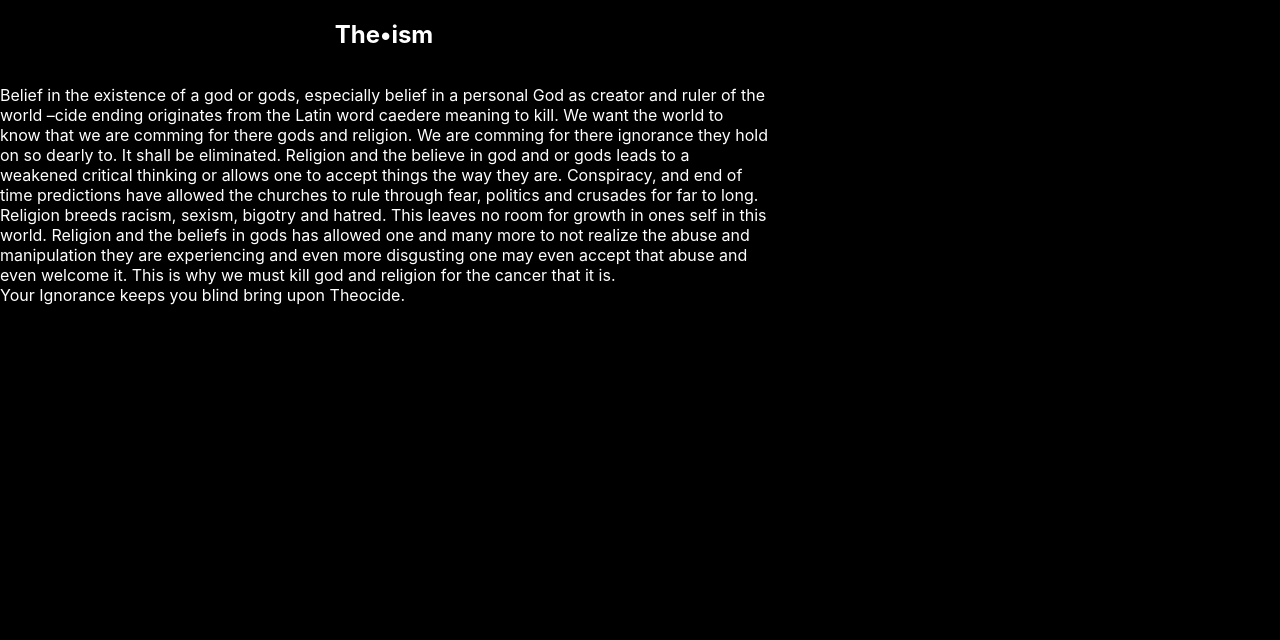
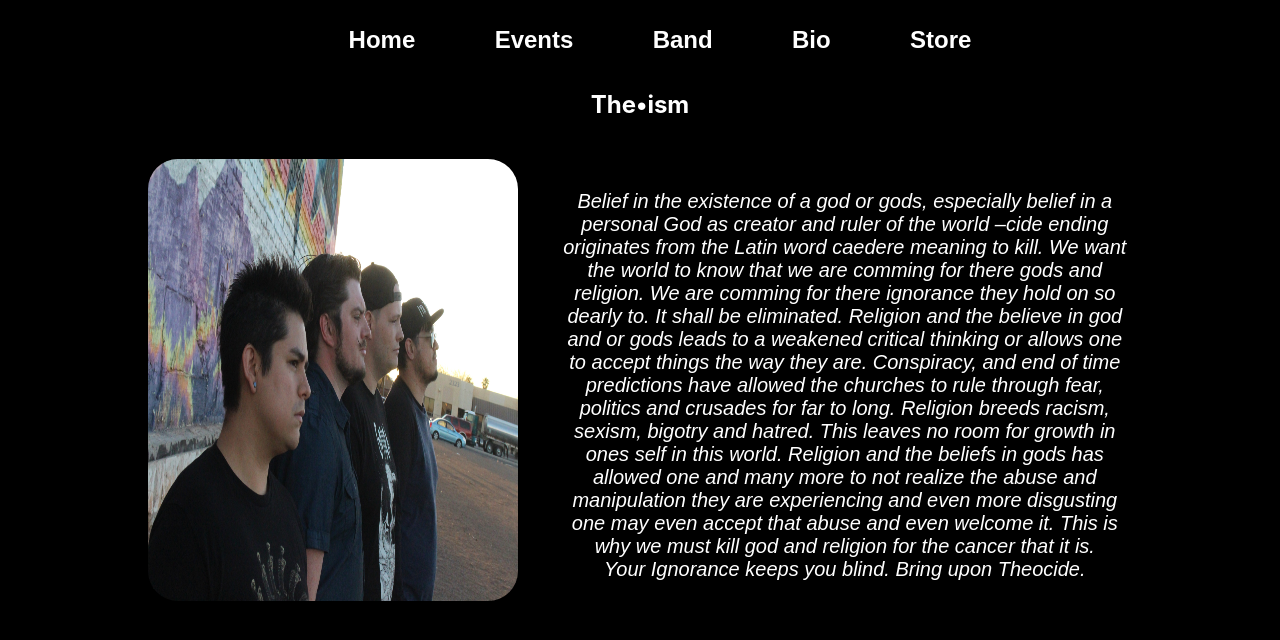
Before and after one commit to JesusFernandoRios/theocide, a Next.js app: page /Bio in a window 1280 px wide. Shown: the top 640 px of the page. Built offline with nearby package versions, Linux system fonts and the light colour scheme.

Commit message:
working on band bio page.

```diff
--- a/pages/Bio.js
+++ b/pages/Bio.js
@@ -1,10 +1,18 @@
+import NavBar from '../components/NavBar'
+
 import styles from '../styles/BioPage.module.css'
 
 function Bio() {
     return (
         <section className={styles.container}>
 
+            <NavBar/>
+
             <h1>The•ism</h1>
+
+            <div className={styles.content}>
+
+                <img src="/groupPicture1.jpg" alt="Group Picture"/>
 
                 <p>
                     Belief in the existence of a god or gods, especially belief in a personal God as creator and ruler of the world
@@ -14,9 +22,12 @@ function Bio() {
                     Conspiracy, and end of time predictions have allowed the churches to rule through fear, politics and crusades for far to long. Religion breeds racism, sexism, bigotry and hatred. This leaves no room for growth in ones self in this world. Religion and the beliefs in gods has allowed one and many more to not realize the abuse and manipulation they are experiencing and even more disgusting one may even accept that abuse and even welcome it.
                     This is why we must kill god and religion for the cancer that it is.
                     <br/>
-            Your Ignorance keeps you blind bring upon Theocide.
+                    Your Ignorance keeps you blind. Bring upon Theocide.
 
                 </p>
+
+            </div>
+
         </section>
     )
 }
--- a/styles/BioPage.module.css
+++ b/styles/BioPage.module.css
@@ -3,6 +3,30 @@
     display: flex;
     flex-direction: column;
     justify-content: center;
-    align-items: center;
-    width: 60%;
+    margin-left: 10%;
+    margin-right: 10%;
+    text-align: center;
 }
+
+.content {
+    display: flex;
+    flex-direction: row;
+    justify-content: center;
+}
+
+.content img {
+    width: 40%;
+    padding:20px;
+    border-radius: 50px;
+}
+
+.content p {
+    margin-top: 3%;
+    padding: 20px;
+    text-align: center;
+    display: flex;
+    justify-content: center;
+    font-family: 'Raleway', sans-serif;
+    font-style: italic;
+    font-size: 20px;
+}
```
Lines whose indentation alone changed are shown as unchanged.
